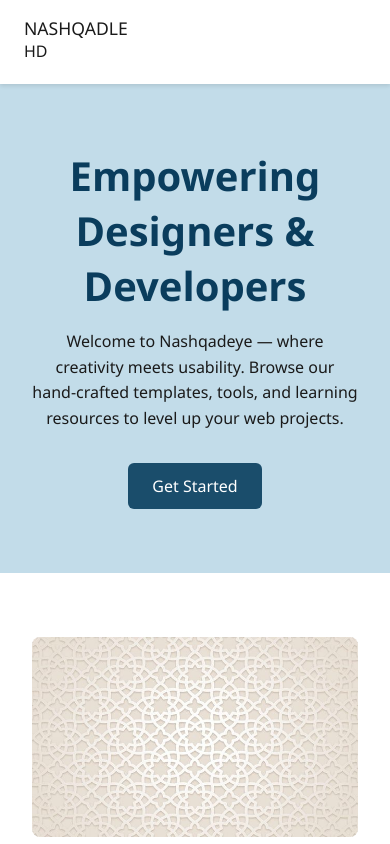
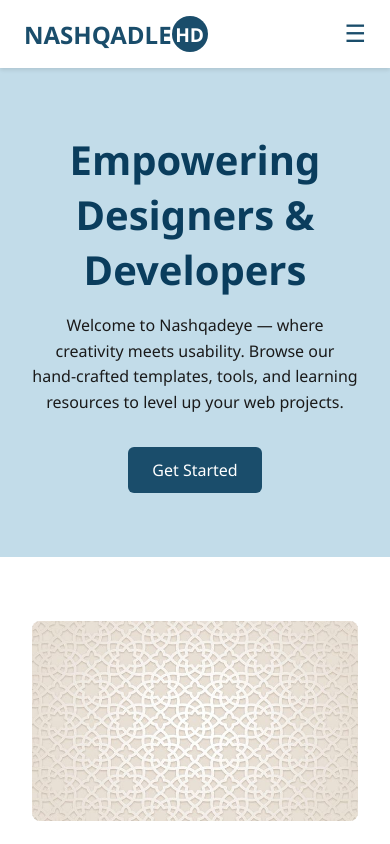
Before and after one commit to samaterabdi1/my, a plain HTML site: page index.html in a window 390 px wide. Drawn offline with Linux system fonts and the light colour scheme.

Commit message:
Add files via upload

```diff
--- a/index.html
+++ b/index.html
@@ -5,6 +5,9 @@
   <meta name="viewport" content="width=device-width, initial-scale=1.0, maximum-scale=1.0, user-scalable=no" />
   <title>Nashqadeye Homepage</title>
   <link rel="stylesheet" href="style.css" />
+  <style>
+
+  </style>
 </head>
 <body>
   <header>
@@ -13,13 +16,13 @@
       <div class="circle">HD</div>
     </div>
 
+    <button class="menu-toggle" onclick="toggleMenu()">☰</button>
     <nav id="navbar">
       <a href="#hero" class="active">Home</a>
       <a href="#about">About</a>
       <a href="#services">Services</a>
       <a href="#contact">Contact</a>
       <div class="nav-controls">
-        <button class="menu-toggle" onclick="toggleMenu()">☰</button>
         <button id="themeToggle" onclick="toggleTheme()">🌙</button>
       </div>
     </nav>
@@ -30,7 +33,6 @@
     <h1>Empowering Designers & Developers</h1>
     <p>Welcome to Nashqadeye — where creativity meets usability. Browse our hand-crafted templates, tools, and learning resources to level up your web projects.</p>
     <a href="desing.html" class="btn">Get Started</a>
-
   </section>
 
   <!-- About Section -->
--- a/style.css
+++ b/style.css
@@ -46,18 +46,28 @@
     body.dark-mode header {
       background: #1e1e1e;
     }
-@media (max-width: 768px) {
-  .logo {
-    font-size: 1.1rem;
-  }
 
-  .logo .circle {
-    width: 28px;
-    height: 28px;
-    font-size: 1rem;
-  }
-}
+    .logo {
+      display: flex;
+      align-items: center;
+      font-size: 1.5rem;
+      font-weight: bold;
+      color: #1a4d6b;
+    }
 
+    .logo .circle {
+      width: 36px;
+      height: 36px;
+      background-color: #1a4d6b;
+      color: white;
+      border-radius: 50%;
+      display: flex;
+      justify-content: center;
+      align-items: center;
+      margin-right: 10px;
+      font-size: 1.2rem;
+      font-weight: bold;
+    }
 
     .nav-controls {
       display: flex;
```
Lines whose indentation alone changed are shown as unchanged.
